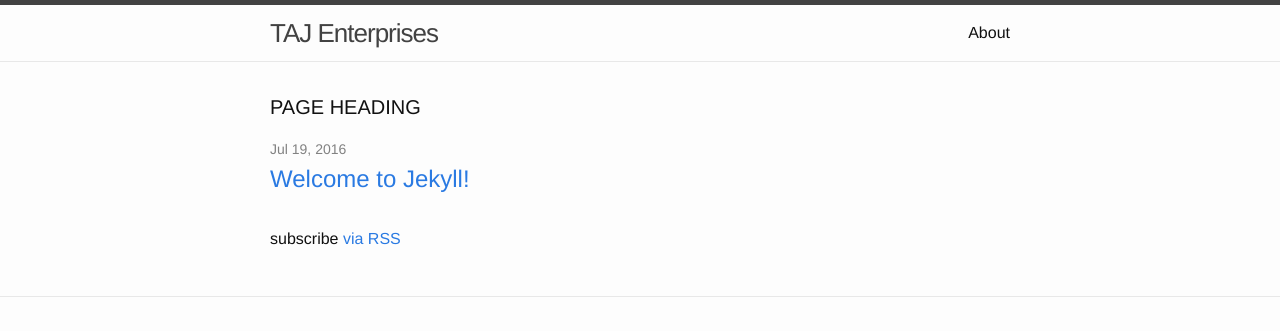
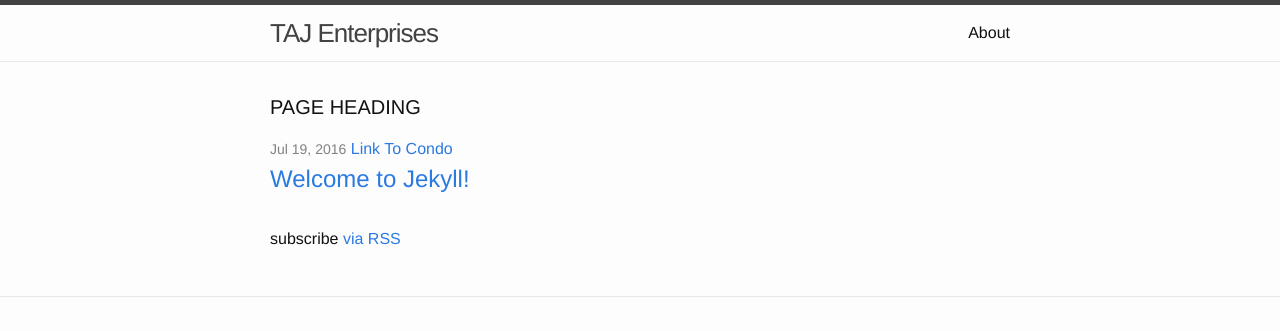
Before and after one commit to jjkaddoura/jjkaddoura.github.io, a Jekyll site: the page built from index.html, in a window 1280 px wide. Shown: the top 331 px of the page. Built offline with Jekyll 4.4.1, drawn with Linux system fonts in a browser that asks for light colours.

Commit message:
Update index.html

```diff
--- a/index.html
+++ b/index.html
@@ -10,7 +10,7 @@ layout: default
     {% for post in site.posts %}
       <li>
         <span class="post-meta">{{ post.date | date: "%b %-d, %Y" }}</span>
-
+        <a href="http://www.remax.com/realestatehomesforsale/1091-golf-drive-branson-west-mo-65737-id247796319.html">Link To Condo</a>
         <h2>
           <a class="post-link" href="{{ post.url | prepend: site.baseurl }}">{{ post.title }}</a>
         </h2>
```
